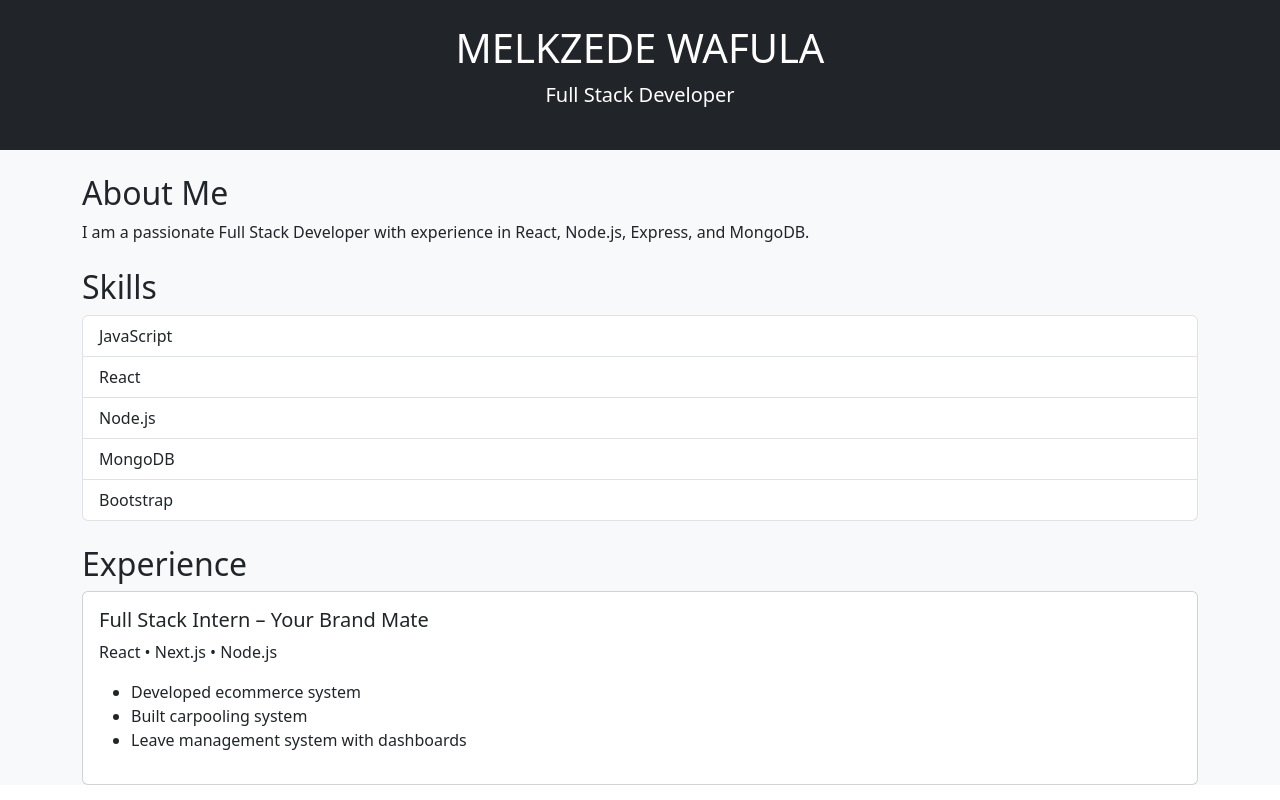
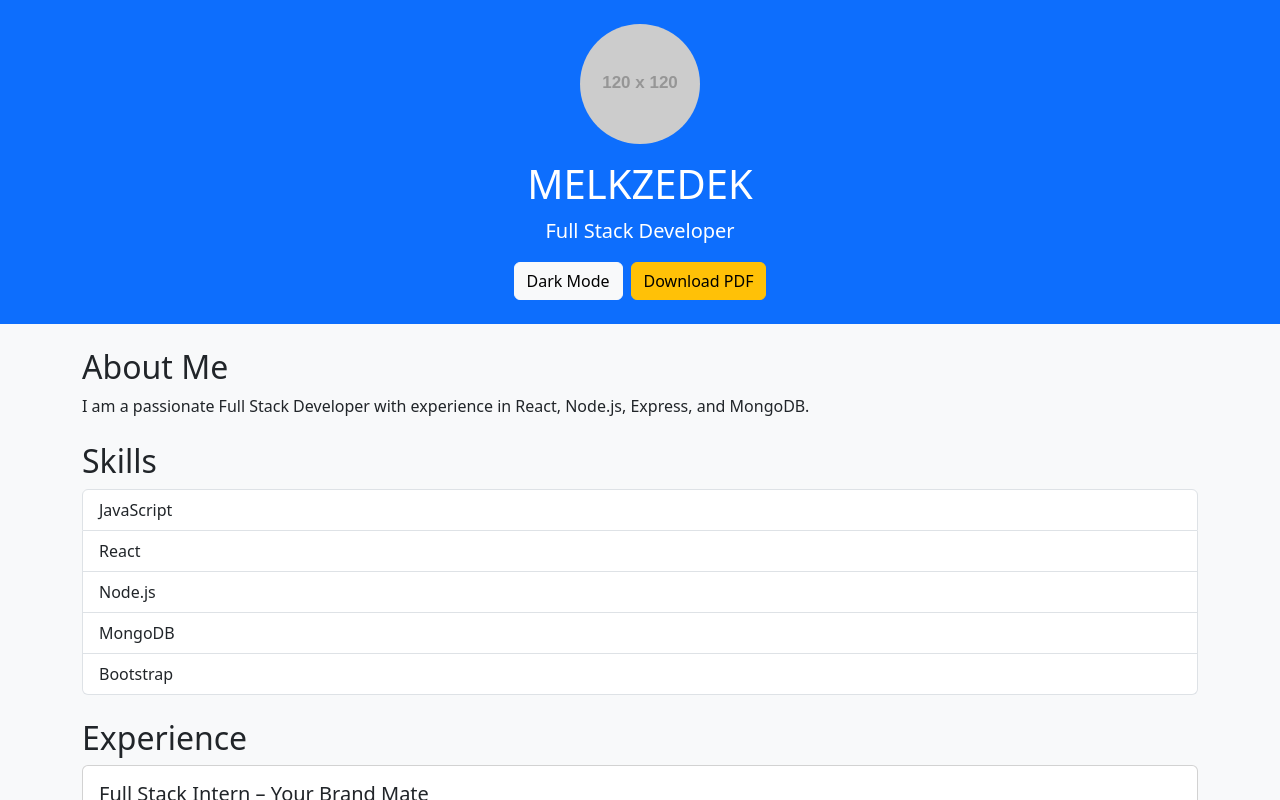
Before and after one commit to Melkzedk/my-resume, a React (Create React App) app: page / in a window 1280 px wide. Shown: the top 800 px of the page. Built offline with nearby package versions, Linux system fonts and the light colour scheme.

Commit message:
updated Header.js

```diff
--- a/src/components/Header.js
+++ b/src/components/Header.js
@@ -1,10 +1,42 @@
 import React from "react";
+import { motion } from "framer-motion";
+import jsPDF from "jspdf";
+import html2canvas from "html2canvas";
 
-export default function Header() {
+export default function Header({ dark, toggleTheme }) {
+
+  const downloadPDF = () => {
+    const resume = document.body;
+
+    html2canvas(resume).then((canvas) => {
+      const img = canvas.toDataURL("image/png");
+      const pdf = new jsPDF("p", "mm", "a4");
+      pdf.addImage(img, "PNG", 0, 0, 210, 297);
+      pdf.save("resume.pdf");
+    });
+  };
+
   return (
-    <header className="bg-dark text-white text-center p-4">
-      <h1>MELKZEDE WAFULA</h1>
+    <header className={`text-center p-4 ${dark ? "bg-secondary" : "bg-primary"} text-white`}>
+      <motion.img
+        src="https://via.placeholder.com/120"
+        alt="Profile"
+        className="rounded-circle mb-3"
+        initial={{ scale: 0 }}
+        animate={{ scale: 1 }}
+        transition={{ duration: 0.8 }}
+      />
+
+      <h1>MELKZEDEK</h1>
       <p className="lead">Full Stack Developer</p>
+
+      <button className="btn btn-light me-2" onClick={toggleTheme}>
+        {dark ? "Light Mode" : "Dark Mode"}
+      </button>
+
+      <button className="btn btn-warning" onClick={downloadPDF}>
+        Download PDF
+      </button>
     </header>
   );
 }
```
